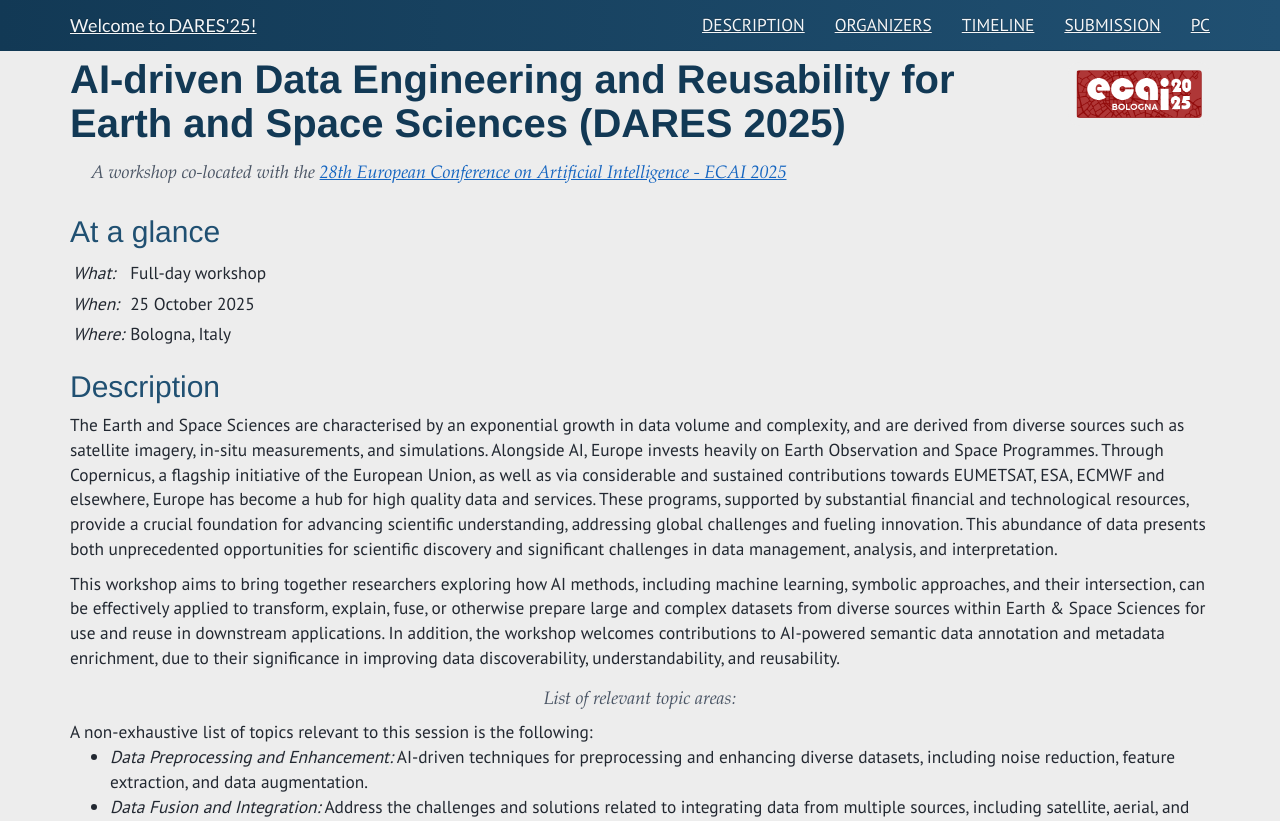
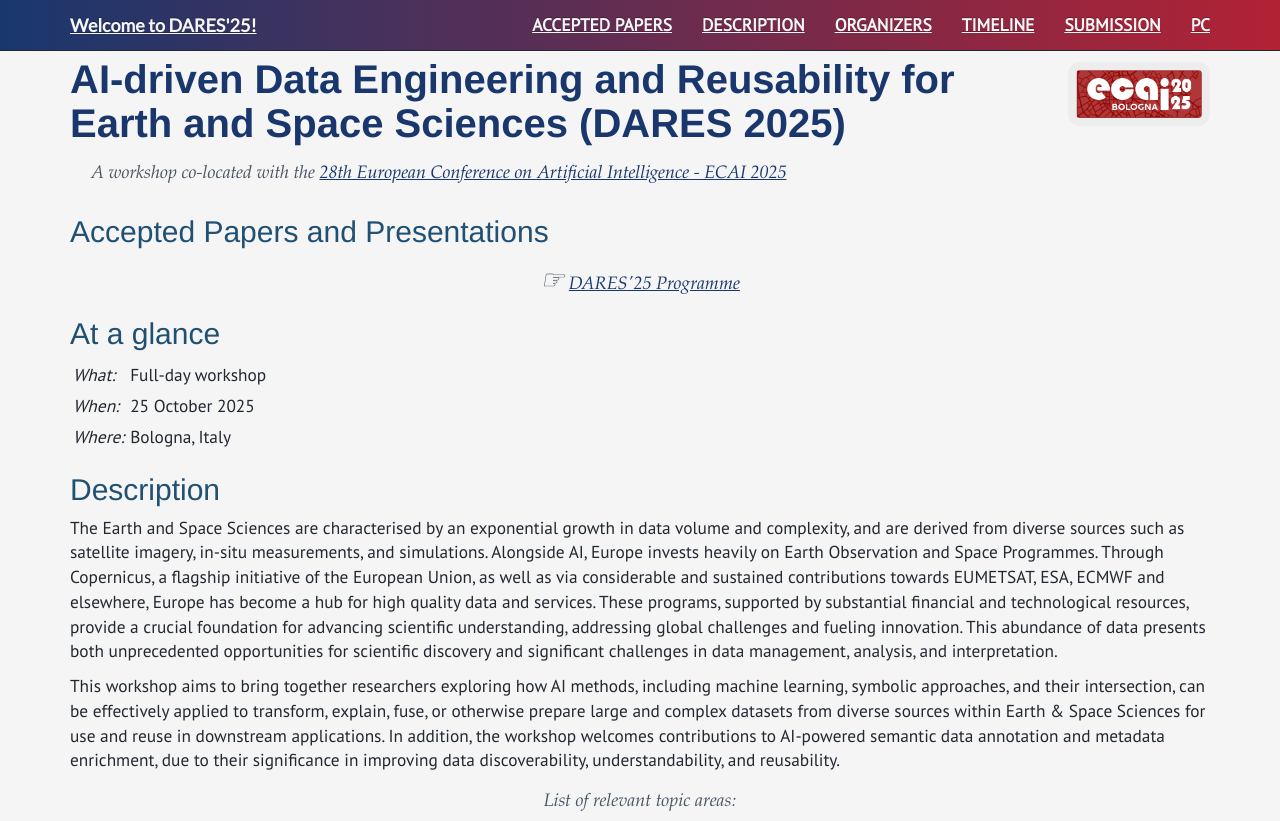
Before and after one commit to DARES25/dares25.github.io, a plain HTML site: page index.html in a window 1280 px wide. Shown: the top 821 px of the page. Drawn offline with Linux system fonts and the light colour scheme.

Commit message:
schedule

```diff
--- a/css/style.css
+++ b/css/style.css
@@ -1,3 +1,11 @@
+/* Old Trusty Red, White, and Blue Palette */
+:root {
+    --trusty-blue: #19376d;      /* darker blue */
+    --trusty-white: #f5f5f5;
+    --trusty-red: #b22234;
+    --trusty-dark: #222831;
+}
+
 .nav {
     text-transform: uppercase;
     font-family: 'PT Sans', sans-serif;
@@ -95,7 +103,7 @@ body {
     font-size: 13pt;
     padding-top: 37px;
     color: #222831; /* dark slate for text */
-    background-color: hsl(0, 0%, 93%); /* light neutral background */
+    background-color: #f5f5f5; /* lighter, whiter background */
 }
 
 h1 {
@@ -127,23 +135,40 @@ a:hover {
 
 /* Optional: update jumbotron for a subtle highlight */
 .jumbotron {
-    background: linear-gradient(90deg, #d0ece7 0%, #a3cef1 100%);
-    color: #222831;
+    background: var(--trusty-white);
+    color: var(--trusty-dark);
     border-radius: 8px;
     padding: 2rem 1rem;
 }
 
 .navbar-inverse {
-    background: linear-gradient(90deg, #123955 0%, #205072 100%); /* darker blue gradient */
-    border-color: #123955;
+    background: linear-gradient(90deg, var(--trusty-blue) 0%, var(--trusty-red) 100%);
+    border-color: var(--trusty-dark);
 }
 
 .navbar-inverse .navbar-brand,
 .navbar-inverse .navbar-nav > li > a {
-    color: #f4f6f8 !important; /* light text for contrast */
+    color: var(--trusty-white) !important;
+    font-weight: bold;
 }
 
 .navbar-inverse .navbar-brand:hover,
 .navbar-inverse .navbar-nav > li > a:hover {
-    color: #ffe082 !important; /* gold accent on hover */
+    color: var(--trusty-red) !important;
 }
+
+/* Title colors */
+h1,
+.jumbotron h1 {
+    color: var(--trusty-blue);
+}
+
+/* Link colors */
+a {
+    color: var(--trusty-blue);
+    text-decoration: underline;
+}
+
+a:hover {
+    color: var(--trusty-red);
+}
--- a/index.html
+++ b/index.html
@@ -59,13 +59,11 @@
                     <li class="hidden">
                         <a ref="#page-top"></a>
                     </li>
-                    <!-- <li class="page-scroll">
-                        <a href="#accepted">Accepted Papers</a>
-                    </li> -->
                     <li class="page-scroll">
-                        <a href="#cfp">Description</a>
-
-
+                        <a href="#cfp">Accepted Papers</a>
+                    </li>
+                    <li class="page-scroll">
+                        <a href="#description">Description</a>
 				    </li>
                     <li class="page-scroll">
 
@@ -101,12 +99,13 @@
         </div>
         </div>
 
-    <!-- <h2 >Accepted Papers and Presentations</h2>
-    <ol> </ol> -->
+    <h2>Accepted Papers and Presentations</h2>
+    <h3><span style="font-size:1.5em;">☞</span> <a href="schedule/DARES25-ECAI-Schedule.pdf">DARES'25 Programme</a></h3>
+    <ol> </ol>
 
     <!-- <h3><a target="_new", href="programme/dares_25-programme.pdf">&#9755; Download the DARES'25 programme here!</a></h3> -->
 
-        <h2  id="cfp">At a glance</h2>
+        <h2  id="glance">At a glance</h2>
         <table style="padding:3px">
             <tr>
                 <td><i>What:</i> </td>
@@ -123,7 +122,7 @@
 
         </table>
 
-        <h2>Description</h2>
+        <h2 id="description">Description</h2>
 
         <p>
         The Earth and Space Sciences are characterised by an exponential growth in data volume and complexity, and are derived from diverse sources such as satellite imagery, in-situ measurements, and simulations. Alongside AI, Europe invests heavily on Earth Observation and Space Programmes. Through Copernicus, a flagship initiative of the European Union, as well as via considerable and sustained contributions towards EUMETSAT, ESA, ECMWF and elsewhere, Europe has become a hub for high quality data and services. These programs, supported by substantial financial and technological resources, provide a crucial foundation for advancing scientific understanding, addressing global challenges and fueling innovation. This abundance of data presents both unprecedented opportunities for scientific discovery and significant challenges in data management, analysis, and interpretation.
```
Also changed, not shown: 1 other file.
